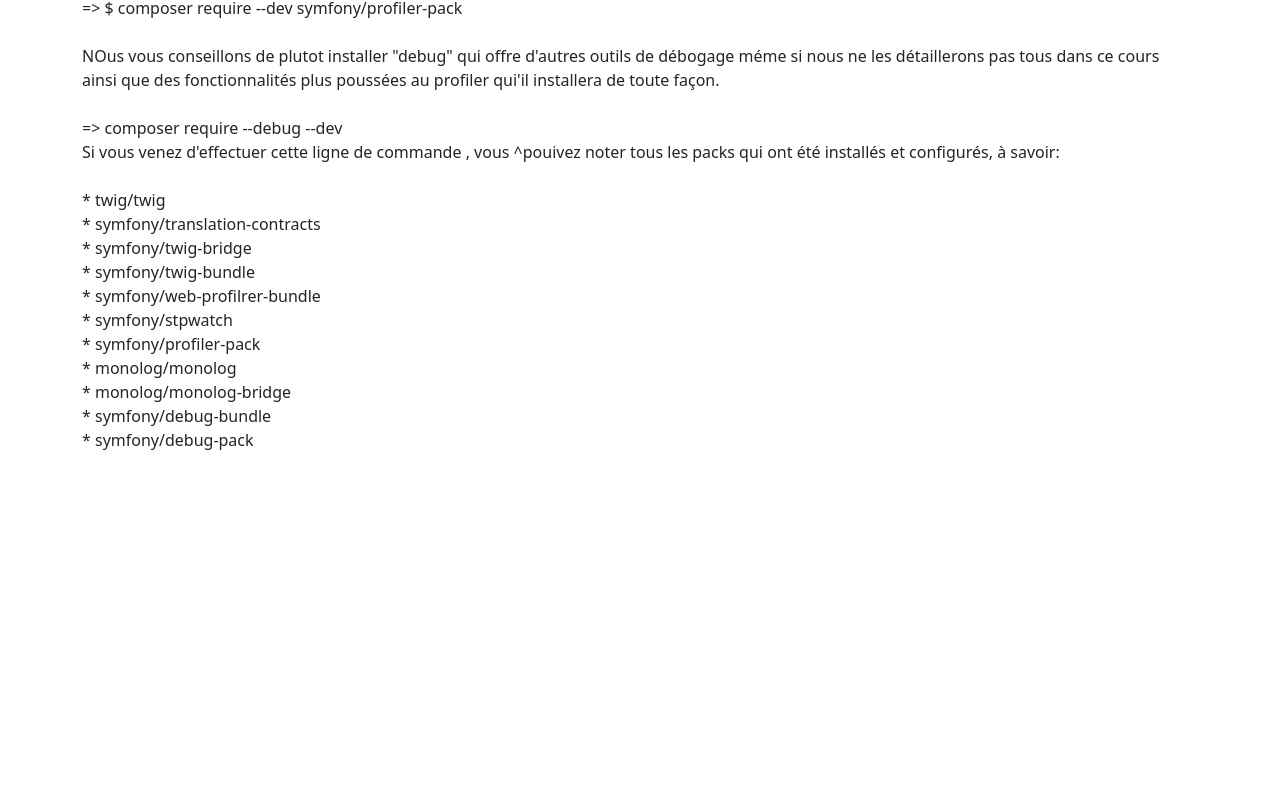
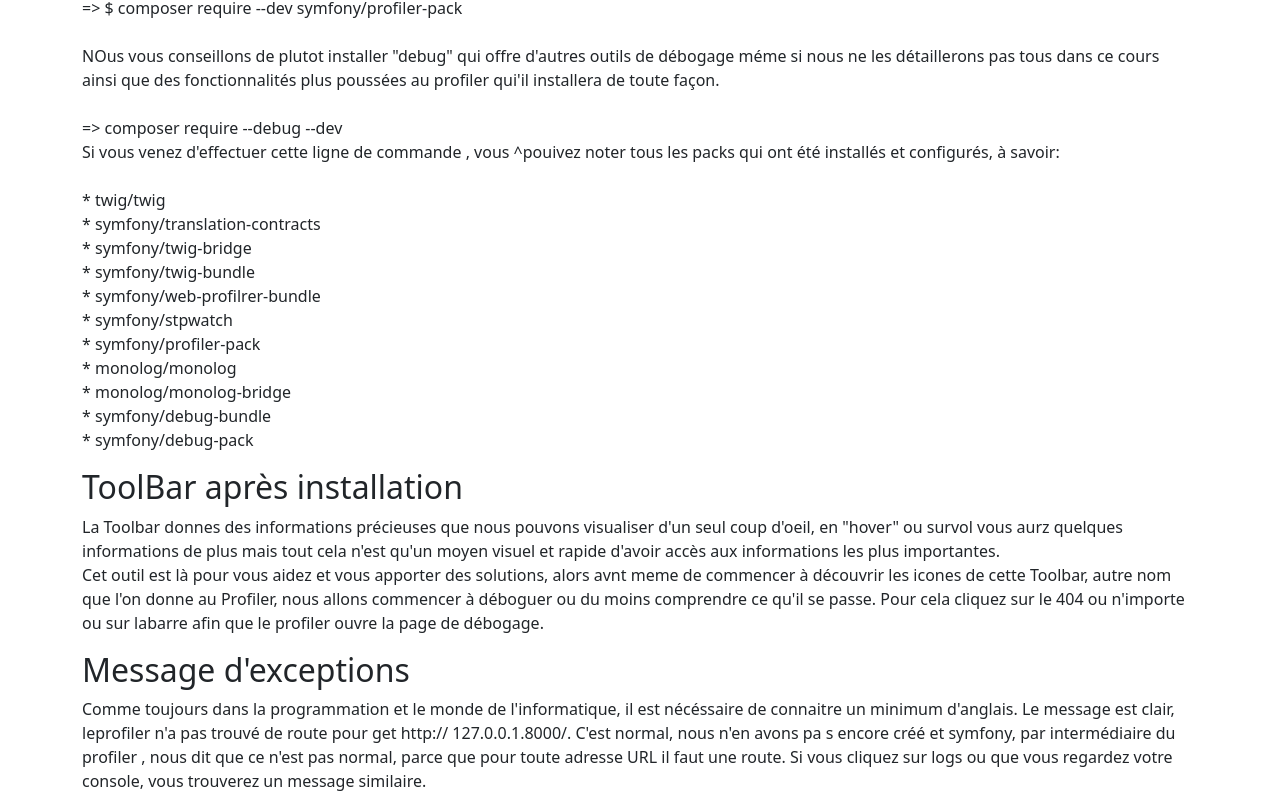
Before and after one commit to akkramm00/Profiler-de-symfony, a plain HTML site: page index.html in a window 1280 px wide. Shown: the part 426-1235 px from the top of the page. Before the commit the page ends 894 px from the top, so only its background shows below. Drawn offline with Linux system fonts and the light colour scheme.

Commit message:
add  toolBar explication

```diff
--- a/index.html
+++ b/index.html
@@ -61,12 +61,17 @@
           * monolog/monolog-bridge<br>
           * symfony/debug-bundle<br>
           * symfony/debug-pack<br>
+        </p>
+        <h2>ToolBar après installation</h2>
+        <p>
+        La Toolbar donnes des informations précieuses que nous pouvons visualiser d'un seul coup d'oeil, en "hover" ou survol vous aurz quelques informations de plus mais tout cela n'est qu'un moyen visuel et rapide d'avoir accès aux informations les plus importantes.<br>
+        Cet outil est là pour vous aidez et vous apporter des solutions, alors avnt meme de commencer à découvrir les icones de cette Toolbar, autre nom que l'on donne au Profiler, nous allons commencer à déboguer ou du moins comprendre ce qu'il se passe. Pour cela cliquez sur le 404 ou n'importe ou sur labarre afin que le profiler ouvre la page de débogage.
+        </p>
+        <h2>Message d'exceptions</h2>
+        <p>
+          Comme toujours dans la programmation et le  monde de l'informatique, il est nécéssaire de connaitre un minimum d'anglais. Le message est clair, leprofiler n'a pas trouvé de route pour get http:// 127.0.0.1.8000/. C'est normal, nous n'en avons pa s encore créé  et symfony, par intermédiaire du profiler , nous dit que ce n'est pas normal, parce que pour toute adresse URL il faut une route. Si vous cliquez sur logs ou que vous regardez votre console, vous trouverez un message similaire.
+        </p>
 
-
-
-
-
-        </p>
       </div>
     </div>
   </main>
```
